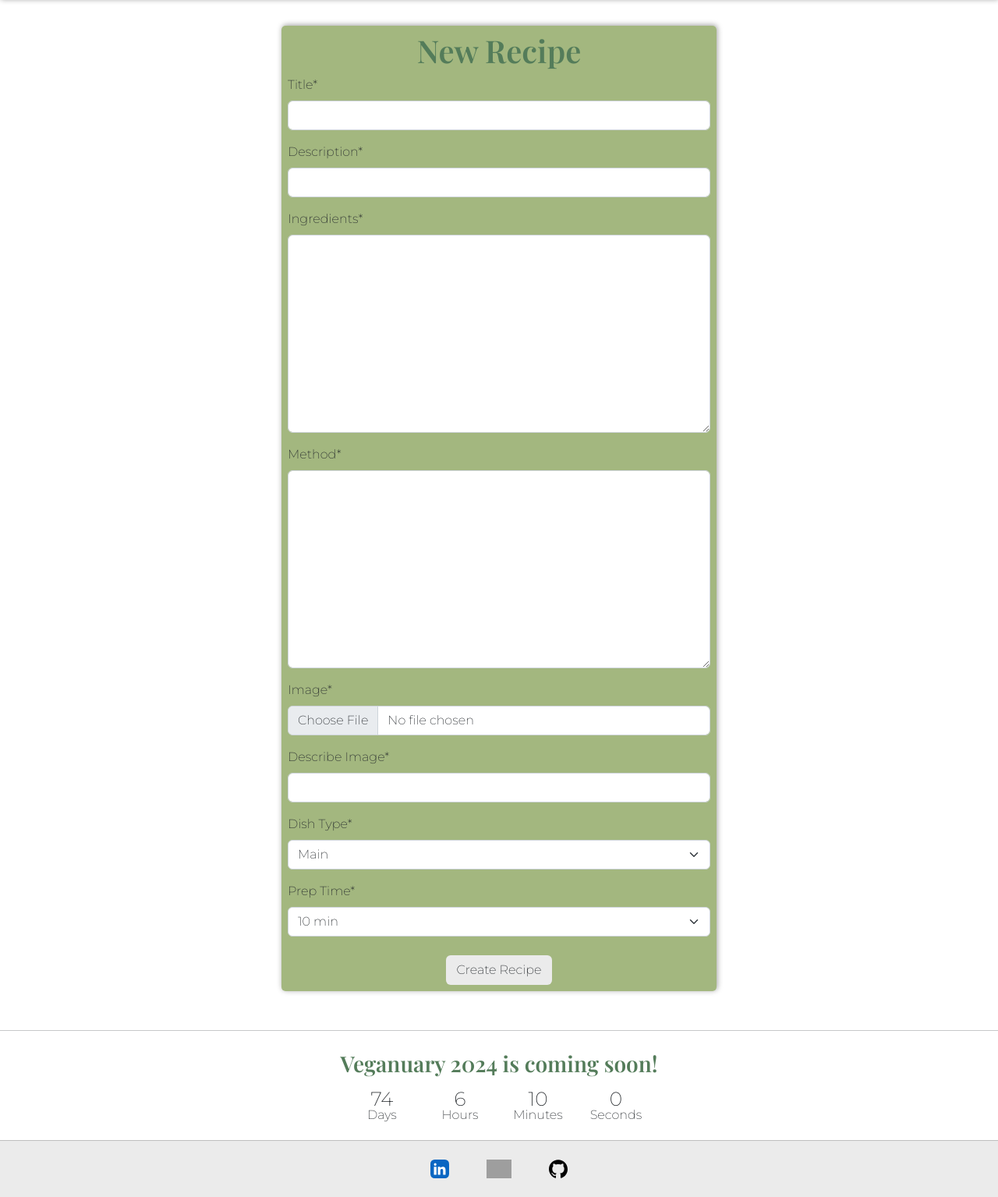
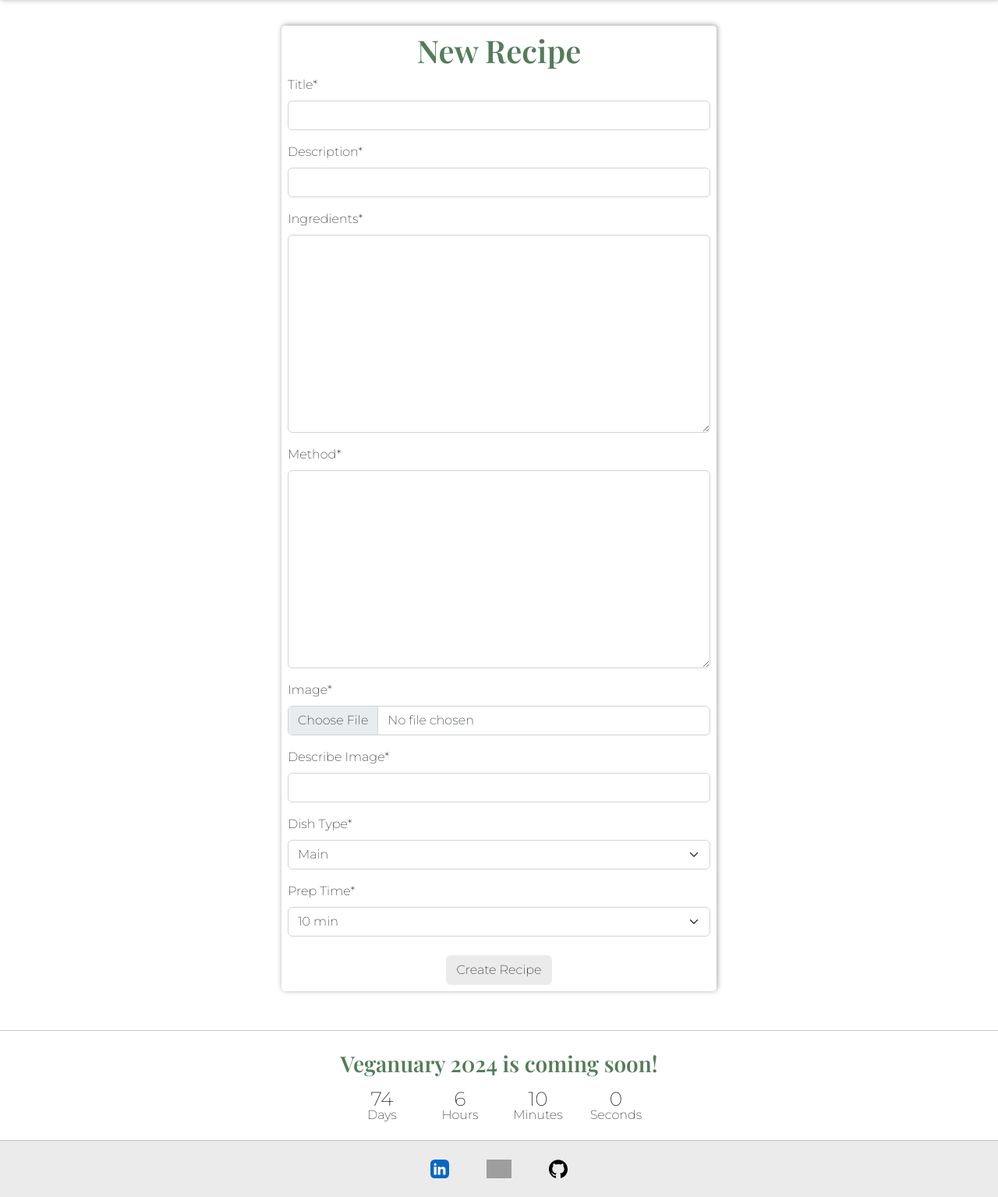
Before and after one commit to Ila-bura/C-est-la-V, a Django app: page /recipes/add/ in a window 1280 px wide. Shown: the part 149-1684 px from the top of the page at 78% size. Run offline with Django 3.2, Linux system fonts and the light colour scheme; the visitor is signed in with stand-in values (Sample User, id 1); parts of the project's set-up code (start-up, migrations or seed data) failed here and were passed over; some libraries are stand-ins or nearby versions; grey boxes are pictures that could not be loaded.

Commit message:
Change color of recipe form

```diff
--- a/recipes/templates/recipes/add_recipe.html
+++ b/recipes/templates/recipes/add_recipe.html
@@ -1,7 +1,7 @@
 {%extends "base.html" %}{%block title %}Add Recipe{%endblock %}{%block content%}
 
 <div class="container">
-  <form method="POST" enctype="multipart/form-data" class="p-2 form sign-card">
+  <form method="POST" enctype="multipart/form-data" class="p-2 form">
     <h1 class="text-center">New Recipe</h1>
     {% csrf_token %} {{ form.media }} {{ form|crispy }}
     <div class="text-center">
```
